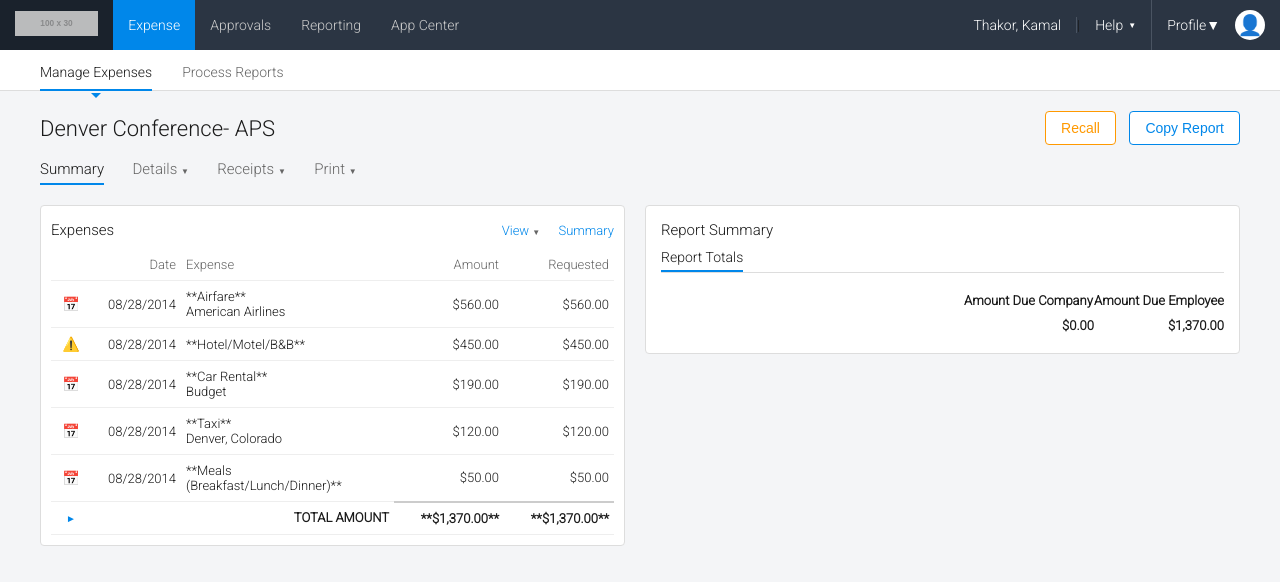
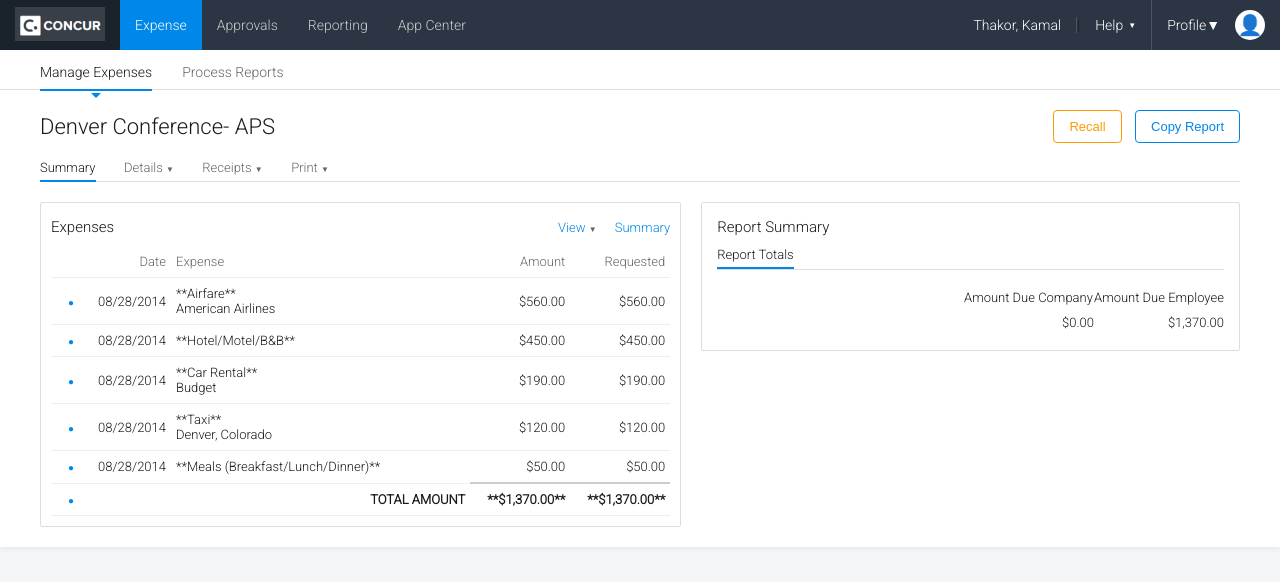
Before and after one commit to kamalthakor22/concur-expenses, a plain HTML site: page new-expense-sheet.html in a window 1280 px wide. Drawn offline with Linux system fonts and the light colour scheme; placeholder pictures from the web are drawn by us.

Commit message:
Update new-expense-sheet.html

```diff
--- a/new-expense-sheet.html
+++ b/new-expense-sheet.html
@@ -11,13 +11,13 @@
             font-family: 'Roboto', sans-serif;
             margin: 0;
             background-color: #f4f5f7;
-            color: #1a1a1a; /* Default body text color for the expense sheet */
+            color: #1a1a1a;
             font-size: 14px;
         }
 
         a {
             text-decoration: none;
-            color: #0087ea;
+            color: #0087ea; /* SAP blue link color */
         }
 
         /* --- 1. Main Header Bar (Dark Gray/Blue) --- */
@@ -97,7 +97,7 @@
             color: white;
             font-weight: 400;
             margin-left: 15px;
-            white-space: nowrap; /* Prevent name from wrapping */
+            white-space: nowrap;
         }
         .admin-link {
             margin-left: 0;
@@ -111,7 +111,7 @@
         }
         .help-link span {
             margin-left: 5px;
-            font-size: 8px; /* Dropdown triangle */
+            font-size: 8px;
         }
 
 
@@ -147,9 +147,21 @@
             background-color: white;
             padding: 0 40px;
             height: 40px;
+            /* The screenshot implies no bottom border on the bar itself,
+               as the border comes from the page content line */
+            display: flex;
+            align-items: flex-end;
+            position: relative; /* Needed for the content line below */
+        }
+
+        /* Add a light gray line across the bottom of the content area */
+        .secondary-nav-bar::after {
+            content: '';
+            position: absolute;
+            bottom: 0;
+            left: 0;
+            right: 0;
             border-bottom: 1px solid #ddd;
-            display: flex;
-            align-items: flex-end; /* Align tabs to the bottom edge */
         }
 
         .sub-nav-tab {
@@ -172,17 +184,18 @@
         .sub-nav-tab.active::after {
             content: '';
             position: absolute;
-            bottom: -1px; /* Position at the bottom of the bar */
+            bottom: -1px; /* Position to overlap the page line */
             left: 0;
             right: 0;
             height: 2px;
             background-color: #0087ea; /* Blue line */
+            z-index: 1; /* Ensure it is above the general secondary-nav-bar::after */
         }
 
         .sub-nav-tab.active::before {
             content: '';
             position: absolute;
-            bottom: -8px; /* Below the blue line */
+            bottom: -8px;
             left: 50%;
             transform: translateX(-50%);
             width: 0;
@@ -190,7 +203,7 @@
             border-left: 5px solid transparent;
             border-right: 5px solid transparent;
             border-top: 5px solid #0087ea; /* Blue triangle */
-            z-index: 10;
+            z-index: 2; /* Ensure it is above the blue line */
         }
 
         /* --- 3. Expense Report Body --- */
@@ -198,6 +211,9 @@
             padding: 20px 40px;
             display: flex;
             flex-direction: column;
+            background-color: white; /* Report content has a white background */
+            /* The content should span the width between the navigation bars */
+            box-shadow: 0 2px 5px rgba(0,0,0,0.05);
         }
 
         .report-header-section {
@@ -211,39 +227,46 @@
             font-size: 22px;
             font-weight: 400;
             margin: 0;
+            color: #1a1a1a;
         }
 
         .report-actions button {
             padding: 8px 15px;
             border-radius: 4px;
-            font-weight: 500;
+            font-weight: 400; /* Font weight matches standard text */
             cursor: pointer;
             margin-left: 10px;
-            font-size: 14px;
+            font-size: 13px; /* Slightly smaller font size on buttons */
         }
 
         .recall-btn {
             background-color: #fff;
             color: #ff9900;
             border: 1px solid #ff9900;
+            box-shadow: none; /* Ensure clean borders */
         }
 
         .copy-btn {
             background-color: #fff;
             color: #0087ea;
             border: 1px solid #0087ea;
+            box-shadow: none;
         }
 
         .report-tabs {
             margin-bottom: 20px;
+            border-bottom: 1px solid #ddd; /* Separator line under the main report tabs */
         }
 
         .report-tabs a {
             margin-right: 25px;
             color: #666;
             font-weight: 400;
-            font-size: 15px;
+            font-size: 13px; /* Smaller font for these tabs */
             display: inline-block;
+            padding-bottom: 5px;
+            position: relative;
+            top: 1px; /* Visual alignment for border */
         }
 
         .report-tabs .active-tab {
@@ -259,20 +282,22 @@
         }
 
         .expenses-list-container {
-            flex: 1 1 50%;
+            flex: 1 1 55%; /* Adjusted width for expense list */
             background-color: white;
             border: 1px solid #ddd;
-            border-radius: 4px;
+            border-radius: 2px; /* Very subtle rounding */
             padding: 10px;
+            box-shadow: none;
         }
 
         .summary-card {
-            flex: 1 1 50%;
+            flex: 1 1 45%; /* Adjusted width for summary card */
             background-color: white;
             border: 1px solid #ddd;
-            border-radius: 4px;
+            border-radius: 2px;
             padding: 15px;
             height: fit-content;
+            box-shadow: none;
         }
 
         /* Expenses List */
@@ -289,6 +314,7 @@
         .expenses-table {
             width: 100%;
             border-collapse: collapse;
+            font-size: 13px; /* Table content size */
         }
 
         .expenses-table th, .expenses-table td {
@@ -297,24 +323,24 @@
         }
 
         .expenses-table th {
-            font-weight: 500;
+            font-weight: 400;
             color: #666;
             text-align: left;
             font-size: 13px;
         }
 
-        .expenses-table td {
-            font-size: 13px;
+        .expenses-table td strong {
+            font-weight: 500; /* Expense name bolding */
         }
 
         .expenses-table .amount-col, .expenses-table .requested-col, .expenses-table .date-col {
             text-align: right;
-            width: 100px;
+            width: 90px;
             white-space: nowrap;
         }
 
         .expenses-table .date-col {
-            width: 80px;
+            width: 70px;
         }
 
         .expenses-table .icon-col {
@@ -324,7 +350,8 @@
 
         .expenses-table .total-row {
             font-weight: 700;
-            border-top: 2px solid #ccc;
+            border-top: 2px solid #ccc; /* Thicker line above totals */
+            color: #1a1a1a;
         }
 
         /* Report Summary Card */
@@ -332,6 +359,7 @@
             font-size: 15px;
             font-weight: 500;
             margin: 0 0 10px 0;
+            color: #1a1a1a;
         }
 
         .summary-card .summary-tabs {
@@ -345,6 +373,7 @@
             border-bottom: 2px solid #0087ea;
             padding-bottom: 5px;
             display: inline-block;
+            font-size: 13px;
         }
 
         .summary-totals-table {
@@ -362,12 +391,12 @@
         .summary-totals-table th {
             text-align: left;
             font-weight: 500;
-            color: #666;
+            color: #1a1a1a;
         }
 
         .summary-totals-table .amount-due-company,
         .summary-totals-table .amount-due-employee {
-            font-weight: 700;
+            font-weight: 500; /* Adjusted to look slightly less bold than table totals */
             color: #1a1a1a;
             width: 130px;
         }
@@ -379,8 +408,46 @@
         }
         .f-icon.fa-caret-down::before { content: '▼'; font-size: 8px; }
         .f-icon.fa-arrow::before { content: '►'; color: #0087ea; font-size: 10px; }
-        .f-icon.fa-date-icon::before { content: '📅'; color: #0087ea; font-size: 14px; }
-        .f-icon.fa-warning-icon::before { content: '⚠️'; color: #0087ea; font-size: 14px; }
+        /* Adjusted icon styling for better visual match */
+        .f-icon.fa-date-icon::before { content: '&#x1F4C5;'; color: #0087ea; font-size: 14px; }
+        .f-icon.fa-warning-icon::before { content: '&#x26A0;'; color: #0087ea; font-size: 14px; }
+        .expenses-table .icon-col .f-icon.fa-date-icon::before {
+            content: '';
+            display: block;
+            width: 10px;
+            height: 10px;
+            border: 1px solid #0087ea;
+            border-radius: 50%;
+            background-color: #0087ea;
+            margin: 0 auto;
+            /* Placeholder for the blue circle icon */
+        }
+        .expenses-table .icon-col .f-icon.fa-warning-icon::before {
+            content: '';
+            display: block;
+            width: 10px;
+            height: 10px;
+            border: 1px solid #0087ea;
+            border-radius: 50%;
+            background-color: #0087ea;
+            margin: 0 auto;
+            /* Placeholder for the blue circle with '!' icon */
+        }
+
+        /* Specific Fix: Match the table icons in the screenshot */
+        .expenses-table .icon-col .f-icon::before {
+             content: '\25CF'; /* Unicode for black circle, will be colored blue */
+             color: #0087ea;
+             font-size: 10px;
+        }
+
+        .expenses-table .icon-col .f-icon.fa-warning-icon::before {
+             content: '\25CF';
+             color: #0087ea;
+             font-size: 10px;
+             /* Real Concur uses a circle with a dot/small icon inside, keeping it simple for imitation */
+        }
+
 
     </style>
 </head>
@@ -392,7 +459,7 @@
 
             <!-- Logo Area -->
             <div class="logo-container">
-                <div class="concur-logo">
+                <div>
                     <img src="concur-2010.png" alt="Concur Logo Placeholder">
                 </div>
             </div>
@@ -477,35 +544,35 @@
                     </thead>
                     <tbody>
                         <tr>
-                            <td class="icon-col"><span class="f-icon fa-date-icon"></span></td>
+                            <td class="icon-col"><span class="f-icon"></span></td>
                             <td class="date-col">08/28/2014</td>
                             <td>**Airfare**<br>American Airlines</td>
                             <td class="amount-col">$560.00</td>
                             <td class="requested-col">$560.00</td>
                         </tr>
                         <tr>
-                            <td class="icon-col"><span class="f-icon fa-warning-icon"></span></td>
+                            <td class="icon-col"><span class="f-icon"></span></td>
                             <td class="date-col">08/28/2014</td>
                             <td>**Hotel/Motel/B&B**</td>
                             <td class="amount-col">$450.00</td>
                             <td class="requested-col">$450.00</td>
                         </tr>
                         <tr>
-                            <td class="icon-col"><span class="f-icon fa-date-icon"></span></td>
+                            <td class="icon-col"><span class="f-icon"></span></td>
                             <td class="date-col">08/28/2014</td>
                             <td>**Car Rental**<br>Budget</td>
                             <td class="amount-col">$190.00</td>
                             <td class="requested-col">$190.00</td>
                         </tr>
                         <tr>
-                            <td class="icon-col"><span class="f-icon fa-date-icon"></span></td>
+                            <td class="icon-col"><span class="f-icon"></span></td>
                             <td class="date-col">08/28/2014</td>
                             <td>**Taxi**<br>Denver, Colorado</td>
                             <td class="amount-col">$120.00</td>
                             <td class="requested-col">$120.00</td>
                         </tr>
                         <tr>
-                            <td class="icon-col"><span class="f-icon fa-date-icon"></span></td>
+                            <td class="icon-col"><span class="f-icon"></span></td>
                             <td class="date-col">08/28/2014</td>
                             <td>**Meals (Breakfast/Lunch/Dinner)**</td>
                             <td class="amount-col">$50.00</td>
@@ -514,7 +581,7 @@
                         <!-- Total Row -->
                         <tr>
                             <td class="icon-col"><span class="f-icon fa-arrow"></span></td>
-                            <td colspan="2" style="text-align: right; font-weight: 700;">TOTAL AMOUNT</td>
+                            <td colspan="2" style="text-align: right; font-weight: 700; color: #1a1a1a; font-size: 13px;">TOTAL AMOUNT</td>
                             <td class="amount-col total-row">**$1,370.00**</td>
                             <td class="requested-col total-row">**$1,370.00**</td>
                         </tr>
```
